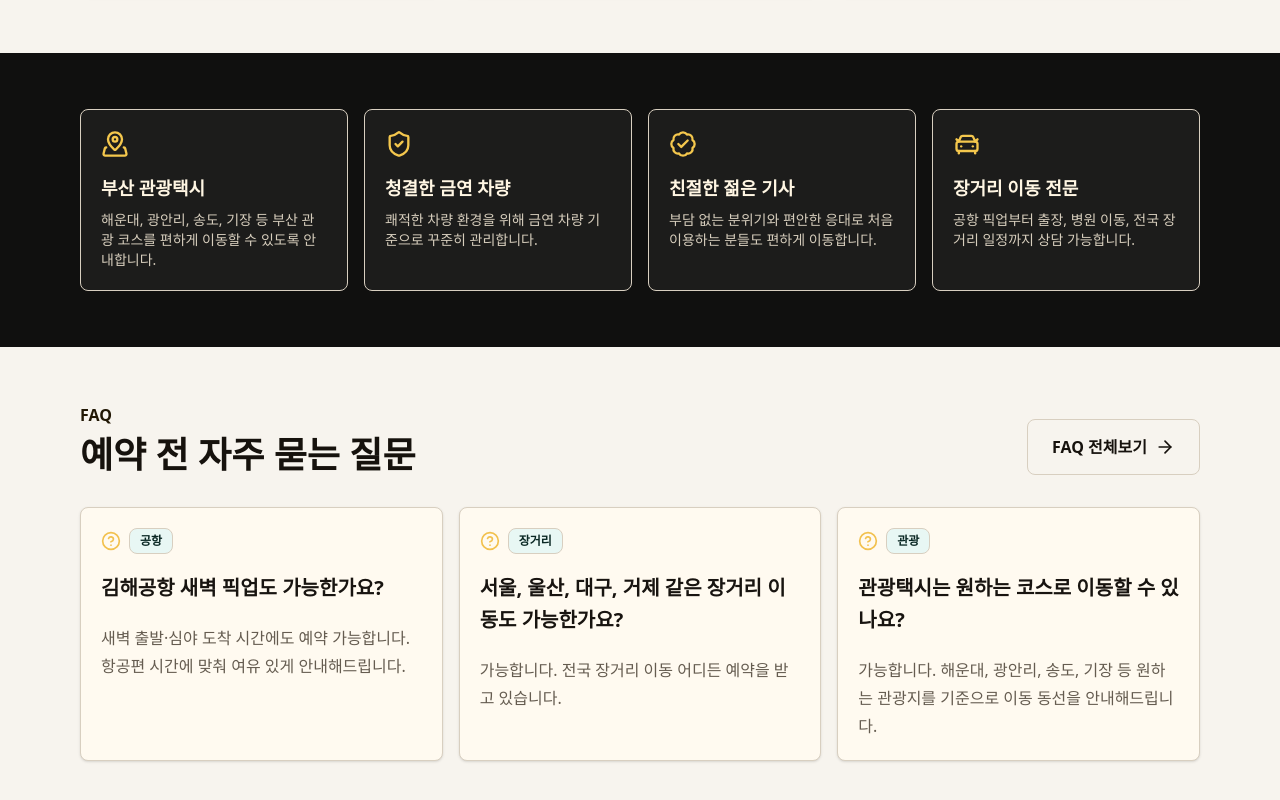
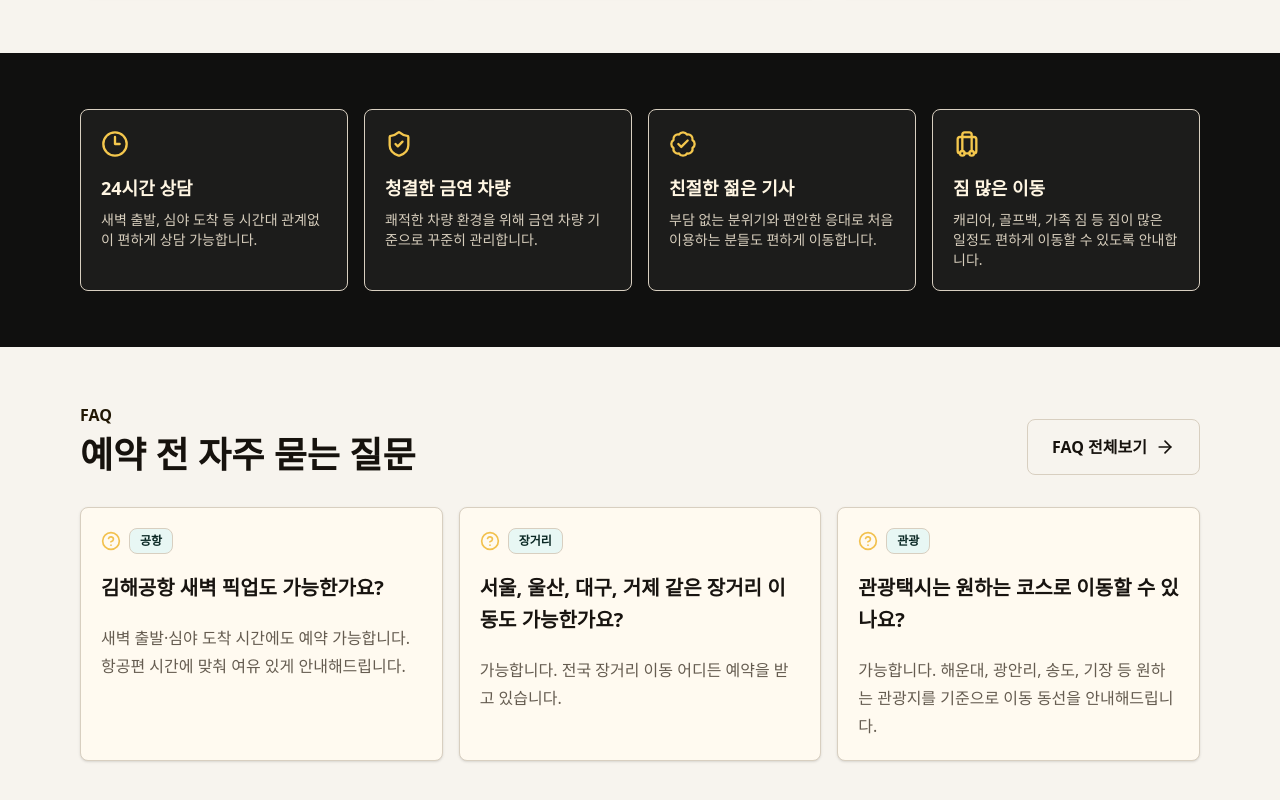
Before and after one commit to jintel5555/busan-calltaxi-homepage, a Next.js app: page / in a window 1280 px wide. Shown: the part 2157-2957 px from the top of the page. Built offline with nearby package versions, Linux system fonts and the light colour scheme; no server answers.

Commit message:
Revise home feature cards

```diff
--- a/app/page.tsx
+++ b/app/page.tsx
@@ -4,6 +4,8 @@ import {
   BadgeCheck,
   Camera,
   CarFront,
+  Clock3,
+  Luggage,
   MapPinned,
   MessageCircle,
   NotebookText,
@@ -157,9 +159,9 @@ export default async function HomePage() {
         <div className="mx-auto grid max-w-6xl gap-4 px-4 md:grid-cols-4">
           {[
             {
-              icon: MapPinned,
-              title: "부산 관광택시",
-              text: "해운대, 광안리, 송도, 기장 등 부산 관광 코스를 편하게 이동할 수 있도록 안내합니다."
+              icon: Clock3,
+              title: "24시간 상담",
+              text: "새벽 출발, 심야 도착 등 시간대 관계없이 편하게 상담 가능합니다."
             },
             {
               icon: ShieldCheck,
@@ -172,9 +174,9 @@ export default async function HomePage() {
               text: "부담 없는 분위기와 편안한 응대로 처음 이용하는 분들도 편하게 이동합니다."
             },
             {
-              icon: CarFront,
-              title: "장거리 이동 전문",
-              text: "공항 픽업부터 출장, 병원 이동, 전국 장거리 일정까지 상담 가능합니다."
+              icon: Luggage,
+              title: "짐 많은 이동",
+              text: "캐리어, 골프백, 가족 짐 등 짐이 많은 일정도 편하게 이동할 수 있도록 안내합니다."
             }
           ].map((item) => {
             const Icon = item.icon;
```
